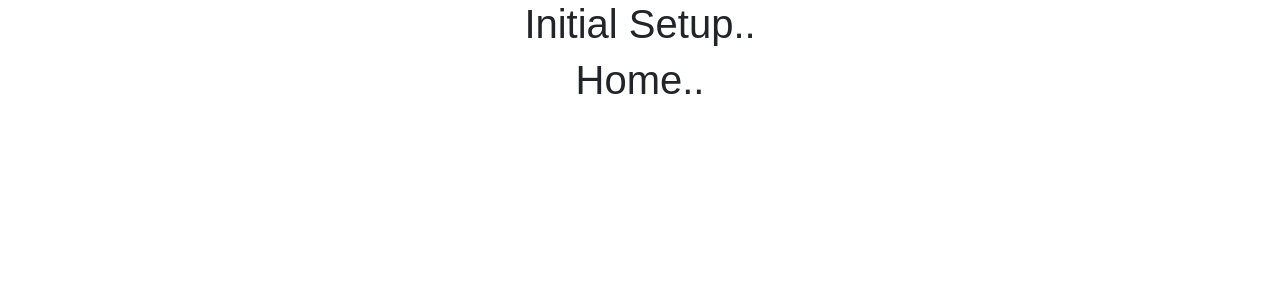
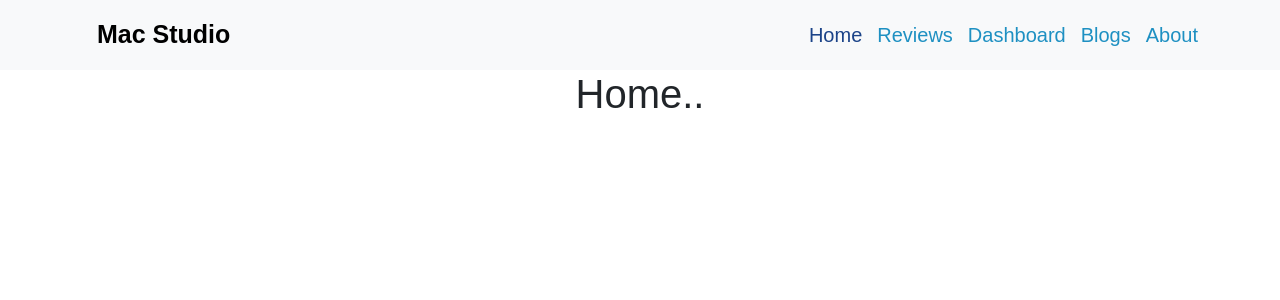
Before and after one commit to rokib97/mac-studio, a React (Create React App) app: page / in a window 1280 px wide. Shown: the top 300 px of the page. Built offline with nearby package versions, Linux system fonts and the light colour scheme; the HTML template or start-up script is replaced by a standard one.

Commit message:
added navbar

```diff
--- a/src/App.js
+++ b/src/App.js
@@ -4,13 +4,14 @@
 import About from "./Components/About/About";
 import Blogs from "./Components/Blogs/Blogs";
 import Dashboard from "./Components/Dashboard/Dashboard";
+import Header from "./Components/Header/Header";
 import Home from "./Components/Home/Home";
 import NotFound from "./Components/NotFound/NotFound";
 import Reviews from "./Components/Reviews/Reviews";
 function App() {
   return (
     <div className="App">
-      <h1>Initial Setup..</h1>
+      <Header />
       <Routes>
         <Route path="/" element={<Home />}></Route>
         <Route path="/home" element={<Home />}></Route>
--- a/src/Components/Header/Header.css
+++ b/src/Components/Header/Header.css
@@ -0,0 +1,24 @@
+.active-link {
+  text-decoration: none;
+  margin-left: 15px;
+  font-size: 20px;
+  transition: color ease-in-out 300ms;
+  color: #1b4388;
+}
+.link {
+  text-decoration: none;
+  margin-left: 15px;
+  font-size: 20px;
+  transition: color ease-in-out 300ms;
+  color: #1e90c2;
+}
+.link-left {
+  text-decoration: none;
+  margin-left: 15px;
+  font-size: 25px;
+  transition: color ease-in-out 300ms;
+  color: #000000;
+}
+.link:hover {
+  color: #1b4388;
+}
--- a/src/Components/Header/Header.js
+++ b/src/Components/Header/Header.js
@@ -1,10 +1,64 @@
 import React from "react";
+import { Container, Nav, Navbar } from "react-bootstrap";
+import { NavLink } from "react-router-dom";
+import "./Header.css";
 
 const Header = () => {
   return (
-    <div>
-      <h1>Header</h1>
-    </div>
+    <>
+      <Navbar bg="light" expand="lg">
+        <Container className="navbar">
+          <NavLink to="/" className="fw-bold link-left">
+            Mac Studio
+          </NavLink>
+          <Navbar.Toggle aria-controls="basic-navbar-nav" />
+          <Navbar.Collapse id="basic-navbar-nav">
+            <Nav className="ms-auto">
+              <NavLink
+                className={({ isActive }) =>
+                  isActive ? "active-link" : "link"
+                }
+                to="/"
+              >
+                Home
+              </NavLink>
+              <NavLink
+                className={({ isActive }) =>
+                  isActive ? "active-link" : "link"
+                }
+                to="/reviews"
+              >
+                Reviews
+              </NavLink>
+              <NavLink
+                className={({ isActive }) =>
+                  isActive ? "active-link" : "link"
+                }
+                to="/dashboard"
+              >
+                Dashboard
+              </NavLink>
+              <NavLink
+                className={({ isActive }) =>
+                  isActive ? "active-link" : "link"
+                }
+                to="/blogs"
+              >
+                Blogs
+              </NavLink>
+              <NavLink
+                className={({ isActive }) =>
+                  isActive ? "active-link" : "link"
+                }
+                to="/about"
+              >
+                About
+              </NavLink>
+            </Nav>
+          </Navbar.Collapse>
+        </Container>
+      </Navbar>
+    </>
   );
 };
 
```
